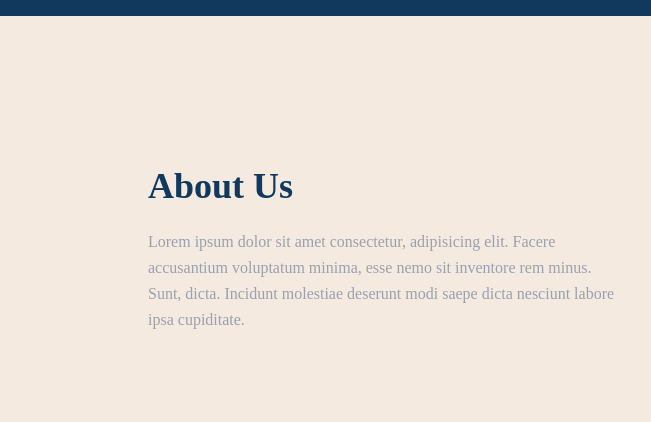
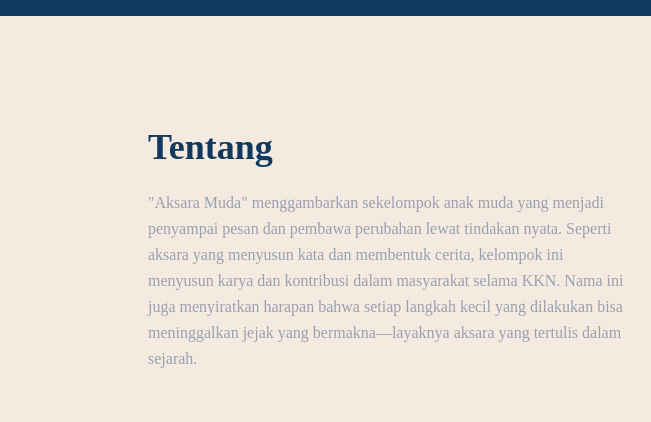
Before and after one commit to Ilhanhj/aksara-muda-website, a website: page index.html in a window 1280 px wide. Shown: the part 1020-1442 px from the top of the page, 0-651 px from the left. Drawn offline with nearby package versions, Linux system fonts and the light colour scheme.

Commit message:
edit teks about us

```diff
--- a/index.html
+++ b/index.html
@@ -218,11 +218,9 @@
                         <div class="w-full flex-col justify-start lg:items-start items-center gap-4 flex">
                             <h2
                                 class="text-gray-900 text-4xl text-navy font-bold font-manrope leading-normal lg:text-start text-center">
-                                About Us</h2>
+                                Tentang</h2>
                             <p class="text-gray-400 text-base font-normal leading-relaxed lg:text-start text-center">
-                                Lorem ipsum dolor sit amet consectetur, adipisicing elit. Facere accusantium voluptatum
-                                minima, esse nemo sit inventore rem minus. Sunt, dicta. Incidunt molestiae deserunt modi
-                                saepe dicta nesciunt labore ipsa cupiditate.</p>
+                                "Aksara Muda" menggambarkan sekelompok anak muda yang menjadi penyampai pesan dan pembawa perubahan lewat tindakan nyata. Seperti aksara yang menyusun kata dan membentuk cerita, kelompok ini menyusun karya dan kontribusi dalam masyarakat selama KKN. Nama ini juga menyiratkan harapan bahwa setiap langkah kecil yang dilakukan bisa meninggalkan jejak yang bermakna—layaknya aksara yang tertulis dalam sejarah.</p>
                         </div>
                     </div>
                     <img class="lg:mx-0 mx-auto h-full rounded-3xl object-cover"
```
